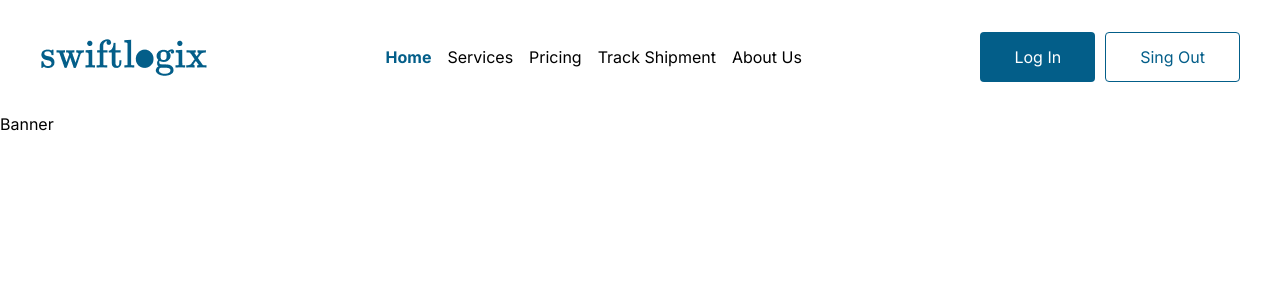
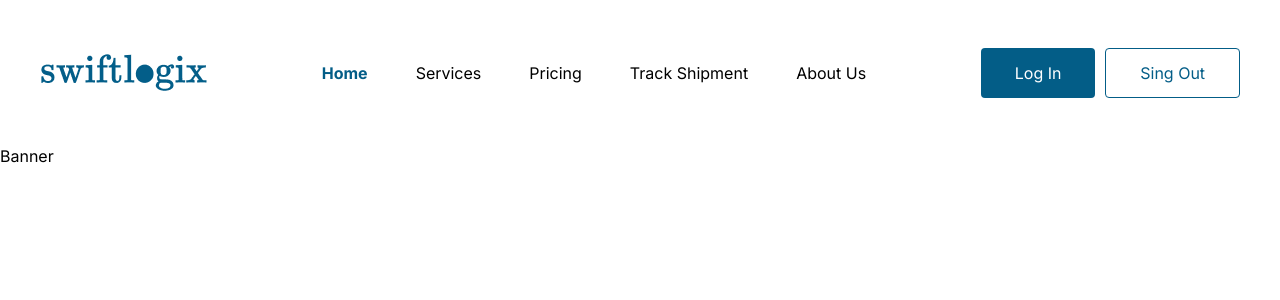
Before and after one commit to mohammadsookhtesaraei/landingpage-swiftlogix, a React (Vite) app: page / in a window 1280 px wide. Shown: the top 300 px of the page. Built offline with nearby package versions, Linux system fonts and the light colour scheme.

Commit message:
change width,height,block and  inline size ,margin,padding to block,inline

```diff
--- a/src/components/header/Header.module.css
+++ b/src/components/header/Header.module.css
@@ -1,5 +1,5 @@
 #header {
-  padding-block: 2rem;
+  padding-block: 1rem;
   margin-inline: 1rem;
   display: flex;
   align-items: center;
@@ -8,14 +8,14 @@
 }
 
 .logo img {
-  width: 112px;
-  height: 29px;
+  inline-size: 112px;
+  block-size: 29px;
   display: block;
 }
 
 .hamburger {
   display: block;
-  height: fit-content;
+  block-size: fit-content;
 }
 
 #header nav {
@@ -28,10 +28,11 @@
 }
 
 /* sm */
-@media screen and (min-width: 640px) {
+@media screen and (min-width: 40rem) {
   #header {
-    width: min(75rem, 100% - 2rem);
+    inline-size: min(75rem, 100% - 2rem);
     margin-inline: auto;
+    margin-block: 1.8rem;
   }
   .hamburger {
     display: none;
@@ -49,7 +50,7 @@
 
   #header nav ul li a {
     text-decoration: none;
-    font-size: 10px;
+    font-size: 0.62rem;
     color: inherit;
   }
 
@@ -66,8 +67,9 @@
   .btn_lOgOut {
     color: var(--color-white);
     background-color: var(--color-primary);
-    border-radius: 4px;
-    padding: 14px 15px;
+    border-radius: 0.25rem;
+    padding-block: 0.6rem;
+    padding-inline: 0.93rem;
     border: none;
     font-size: 0.62rem;
     transition: background-color 0.3 ease-in-out;
@@ -91,42 +93,34 @@
 
 /* md */
 
-@media screen and (min-width: 768px) {
+@media screen and (min-width: 48rem) {
+  #header {
+    margin-block: 2rem;
+  }
   #header nav ul {
-    gap: 2;
+    gap: 2rem;
   }
 
   #header nav ul li a {
-    font-size: 12px;
+    font-size: 0.75rem;
   }
 
   .btn_logIN,
   .btn_lOgOut {
-    color: var(--color-white);
-    background-color: var(--color-primary);
-    border-radius: 4px;
-    padding: 14px 15px;
-    border: none;
-    font-size: 10px;
-  }
-
-  .btn_lOgOut {
-    border: 1px var(--color-primary) solid;
-    background-color: var(--color-white);
-    color: var(--color-primary);
+    font-size: 0.62rem;
   }
 }
 
 /* lg */
 
-@media screen and (min-width: 1024px) {
+@media screen and (min-width: 64rem) {
   .logo img {
-    width: revert;
-    height: revert;
+    inline-size: revert;
+    block-size: revert;
   }
 
   #header nav ul {
-    gap: 3;
+    gap: 3rem;
   }
 
   #header nav ul li a {
@@ -135,18 +129,9 @@
 
   .btn_logIN,
   .btn_lOgOut {
-    color: var(--color-white);
-    background-color: var(--color-primary);
-    border-radius: 4px;
-    padding: 14px 34px;
-    border: none;
+    padding-block: 0.87rem;
+    padding-inline: 2.12rem;
     font-size: 1rem;
-  }
-
-  .btn_lOgOut {
-    border: 1px var(--color-primary) solid;
-    background-color: var(--color-white);
-    color: var(--color-primary);
   }
 }
 
--- a/src/index.css
+++ b/src/index.css
@@ -1,7 +1,15 @@
 :root {
-  --color-primary: #035e89;
-  --color-white: #ffffff;
-  --color-primary-hover: #014869;
+  --color-gray-98: hsl(0deg 0 98%);
+  --color-gray-90: hsl(0deg 0 90%);
+  --color-gray-80: hsl(0deg 0 80%);
+  --color-gray-70: hsl(0deg 0 70%);
+  --color-gray-40: hsl(0deg 0 40%);
+  --color-gray-30: hsl(0deg 0 30%);
+  --color-gray-20: hsl(0deg 0 20%);
+  --color-gray-10: hsl(0deg 0 10%);
+  --color-primary: hsl(199, 96%, 27%);
+  --color-white: hsl(0, 0%, 100%);
+  --color-primary-hover: hsl(199, 98%, 22%);
 }
 
 *,
@@ -15,8 +23,6 @@
 html,
 body {
   font-family: 'Inter', system-ui;
-  overflow-x: hidden;
-  min-height: 100dvh;
 }
 
 input,
```
